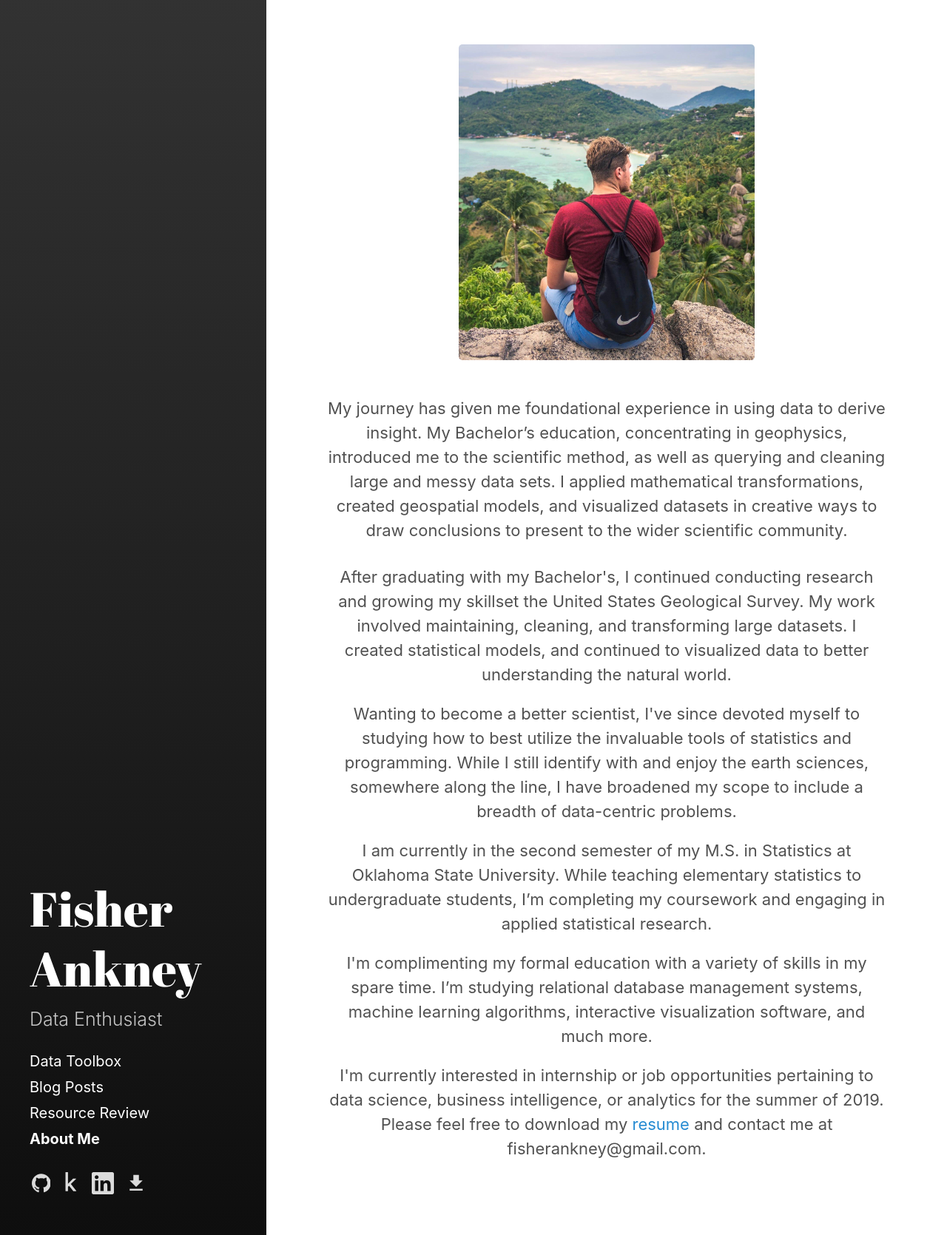
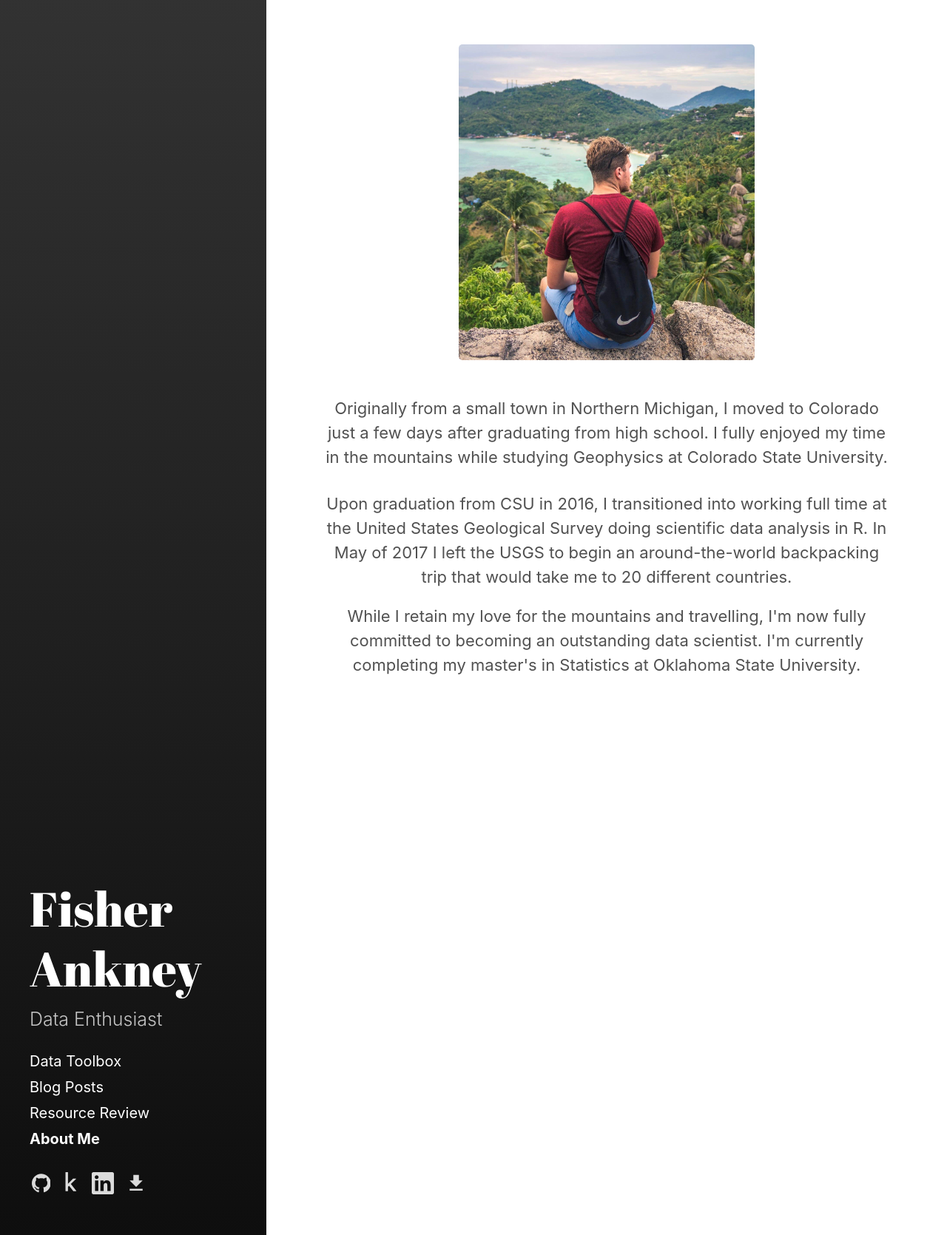
Before and after one commit to fisherra/fisherankney, a Jekyll site: the page built from profile.html, in a window 1280 px wide. Shown: the whole page at 74% size. Built offline with Jekyll 4.4.1, drawn with Linux system fonts in a browser that asks for light colours.

Commit message:
update about me

```diff
--- a/profile.html
+++ b/profile.html
@@ -9,39 +9,19 @@ title: About Me
 <div style="text-align:center;">
 
     <p style="font-size:1.1rem; margin-bottom:30px; margin-top: 10%">
-        My journey has given me foundational experience in using data to derive insight. My Bachelor’s education,
-        concentrating in geophysics, introduced me to the scientific method, as well as querying and cleaning large and messy
-        data sets. I applied mathematical transformations, created geospatial models, and visualized datasets in creative ways
-        to draw conclusions to present to the wider scientific community.
+        Originally from a small town in Northern Michigan, I moved to Colorado just a few days after graduating from high school.
+        I fully enjoyed my time in the mountains while studying Geophysics at Colorado State University.
     </p>
 
     <p style="font-size:1.1rem;">
-        After graduating with my Bachelor's, I continued conducting research and growing my skillset the United States Geological Survey.
-        My work involved maintaining, cleaning, and transforming large datasets. I created statistical models, and continued to
-        visualized data to better understanding the natural world.
+        Upon graduation from CSU in 2016, I transitioned into working full time at the United States
+        Geological Survey doing scientific data analysis in R. In May of 2017 I left the USGS to begin an around-the-world backpacking trip that would take me to 20 different countries.
     </p>
 
     <p style="font-size:1.1rem;">
-        Wanting to become a better scientist, I've since devoted myself to studying how to best utilize the invaluable tools of
-        statistics and programming. While I still identify with and enjoy the earth sciences, somewhere along the line, I have
-        broadened my scope to include a breadth of data-centric problems.
-    </p>
-
-    <p style="font-size:1.1rem;">
-        I am currently in the second semester of my M.S. in Statistics at Oklahoma State University. While teaching elementary statistics
-        to undergraduate students, I’m completing my coursework and engaging in applied statistical research.
+        While I retain my love for the mountains and travelling, I'm now fully committed to becoming an outstanding data scientist.
+        I'm currently completing my master's in Statistics at Oklahoma State University.
     </p>
 
 
-    <p style="font-size:1.1rem;">
-        I'm complimenting my formal education with a variety of skills in my spare time. I’m studying relational database management
-        systems, machine learning algorithms, interactive visualization software, and much more.
-    </p>
-
-    <p style="font-size:1.1rem;">
-            I'm currently interested in internship or job opportunities pertaining to data science, business intelligence,
-            or analytics for the summer of 2019. Please feel free to download my
-            <a href='{{ site.baseurl }}/assets/Fisher_Ankney_Resume.pdf'>resume</a> and contact me at fisherankney@gmail.com.
-    </p>
-
 </div>
```
Also changed, not shown: index.html (+63 -6 lines).
